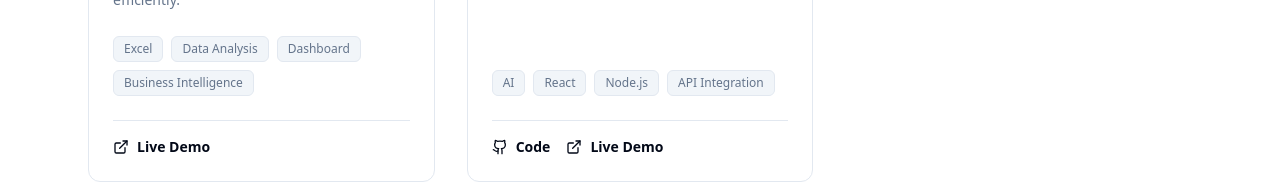
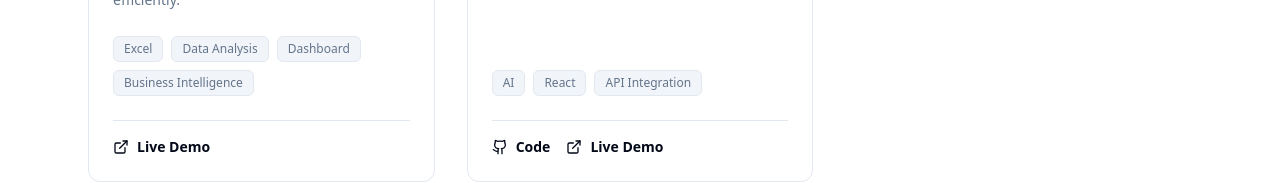
Before and after one commit to chekkasahitya/Sahitya-Chekka-Portfolio, a Next.js app: page /projects in a window 1280 px wide. Shown: the part 1433-1616 px from the top of the page. Built offline with nearby package versions, Linux system fonts and the light colour scheme.

Commit message:
fix: remove Node.js tag from Recipe Genie

```diff
--- a/data/projects.ts
+++ b/data/projects.ts
@@ -53,7 +53,7 @@ export const projects: Project[] = [
         id: "recipe-genie",
         title: "Recipe Genie",
         description: "An AI-powered recipe generator that helps users find meals based on available ingredients. Features a responsive UI and intelligent search capabilities.",
-        tags: ["AI", "React", "Node.js", "API Integration"],
+        tags: ["AI", "React", "API Integration"],
         githubUrl: "https://github.com/chekkasahitya/Recipe-Genie",
         demoUrl: "https://recipe-genie-zqak.onrender.com/",
         image: "/images/dish_genie.png"
```
